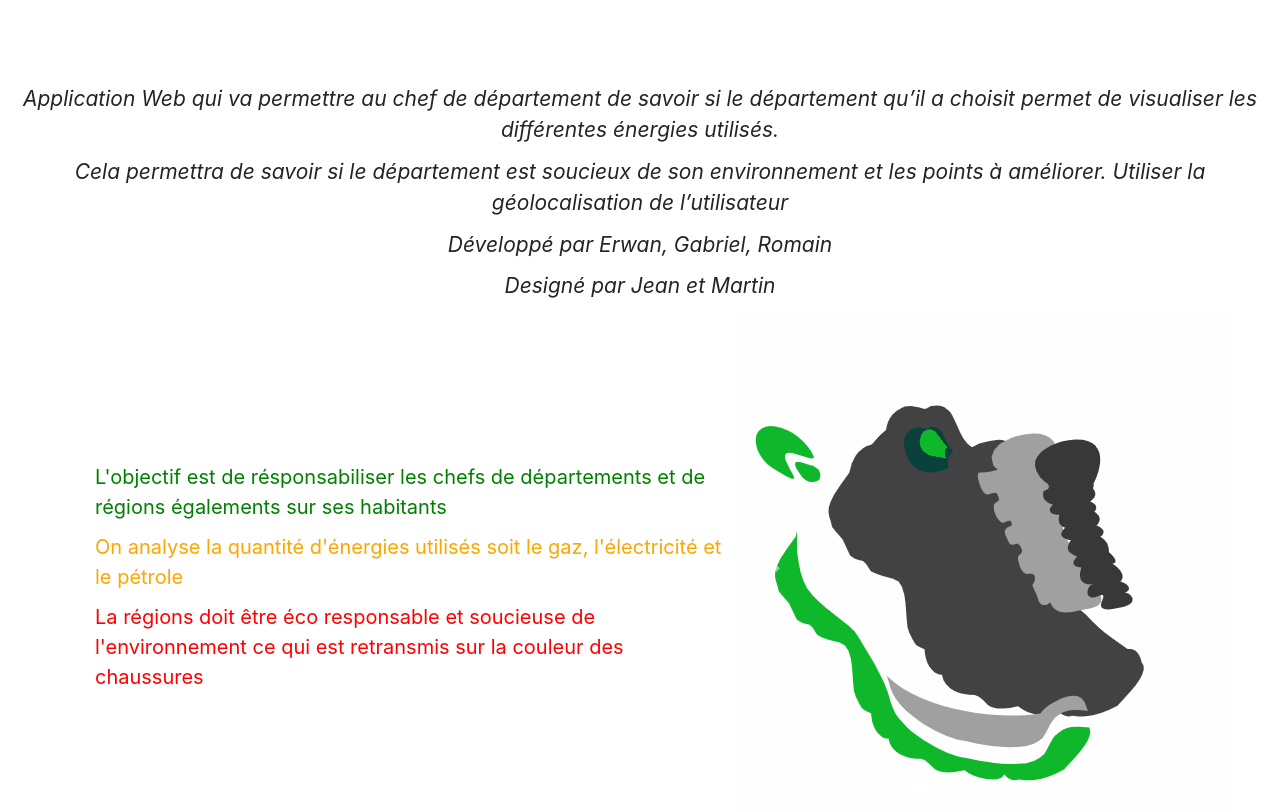
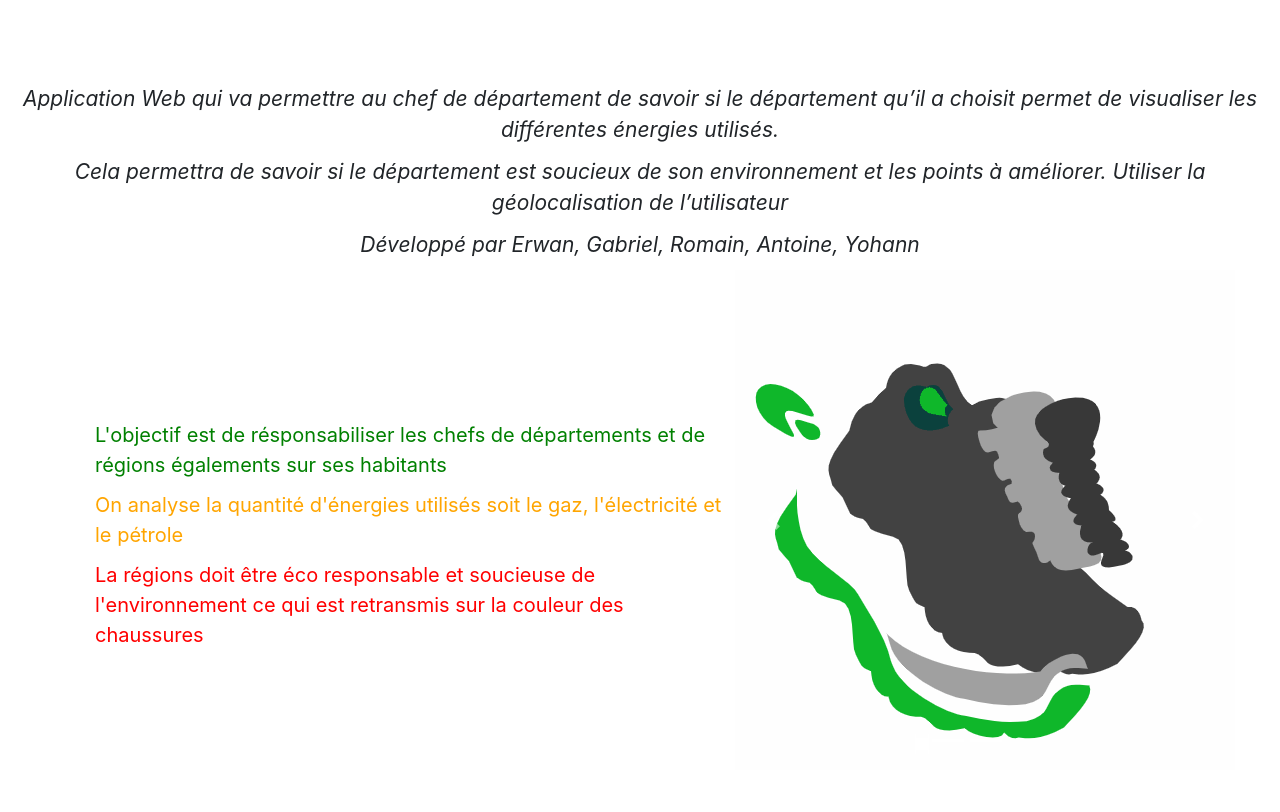
Before and after one commit to Romain857/Workshop, a PHP site: page /menu.php in a window 1280 px wide. Shown: the part 63-875 px from the top of the page. After the commit the page ends 802 px from the top, so only its background shows below. Run offline with PHP 8.4, Linux system fonts and the light colour scheme; some libraries are stand-ins or nearby versions.

Commit message:
Project Revive

```diff
--- a/menu.php
+++ b/menu.php
@@ -15,8 +15,7 @@ require_once 'layout/header.php';
         Utiliser la géolocalisation de l’utilisateur
         </p>
 
-        <p>Développé par Erwan, Gabriel, Romain</p>
-        <p>Designé par Jean et Martin</p>
+        <p>Développé par Erwan, Gabriel, Romain, Antoine, Yohann</p>
         </i>
 
 
```
Also changed, not shown: Readme.md (added).
